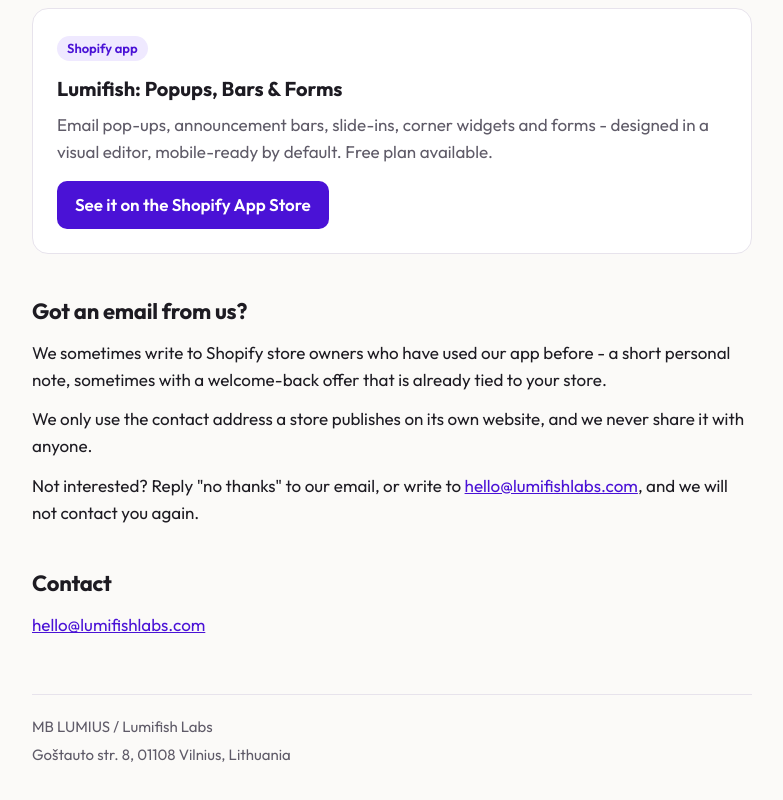
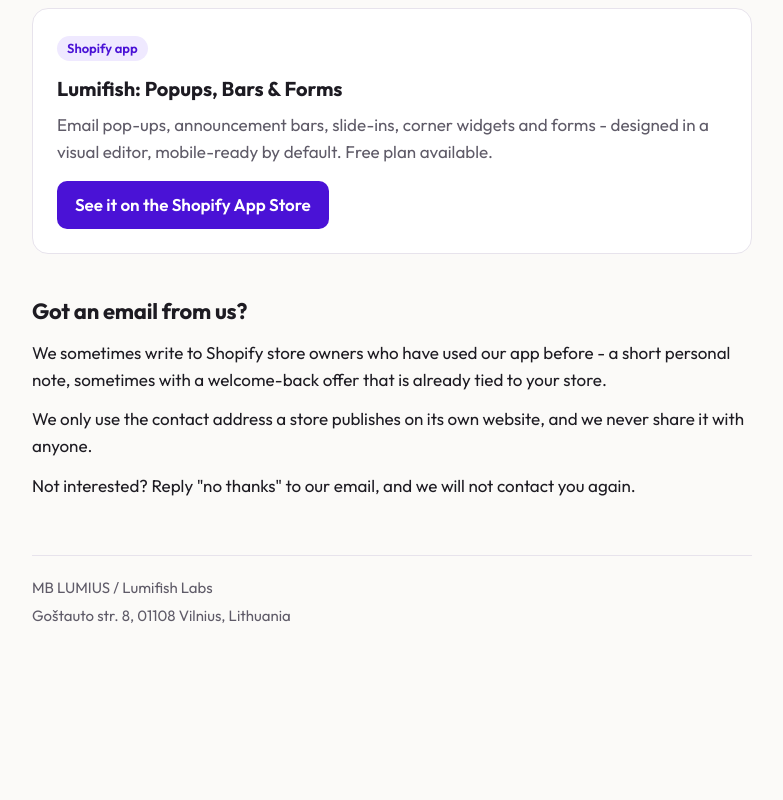
Before and after one commit to andriuspocius/lumifishlabs.com, a plain HTML site: page index.html in a window 1280 px wide. Shown: the part 396-1196 px from the top of the page, without its empty margins (248-1031 px from the left). After the commit the page ends 1068 px from the top, so only its background shows below. Drawn offline with Linux system fonts and the light colour scheme.

Commit message:
No email addresses on the page

```diff
--- a/index.html
+++ b/index.html
@@ -85,12 +85,7 @@
     <h2>Got an email from us?</h2>
     <p>We sometimes write to Shopify store owners who have used our app before - a short personal note, sometimes with a welcome-back offer that is already tied to your store.</p>
     <p>We only use the contact address a store publishes on its own website, and we never share it with anyone.</p>
-    <p>Not interested? Reply "no thanks" to our email, or write to <a href="mailto:hello@lumifishlabs.com">hello@lumifishlabs.com</a>, and we will not contact you again.</p>
-  </section>
-
-  <section>
-    <h2>Contact</h2>
-    <p><a href="mailto:hello@lumifishlabs.com">hello@lumifishlabs.com</a></p>
+    <p>Not interested? Reply "no thanks" to our email, and we will not contact you again.</p>
   </section>
 
   <footer>
```
